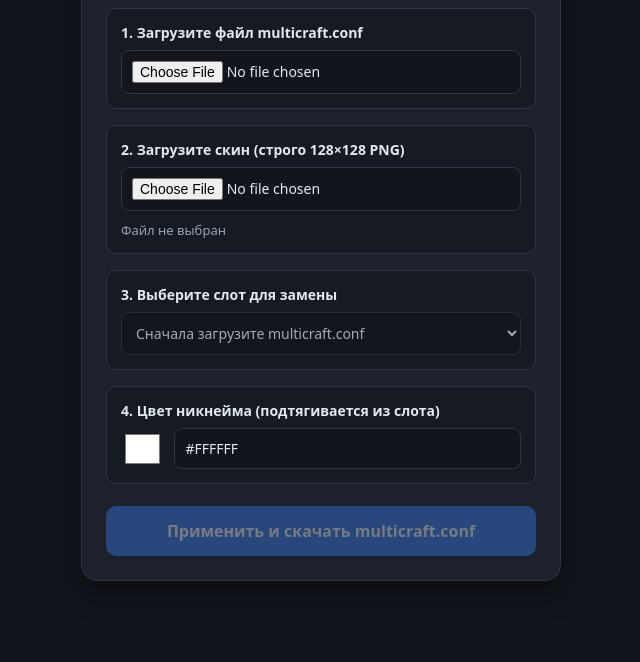
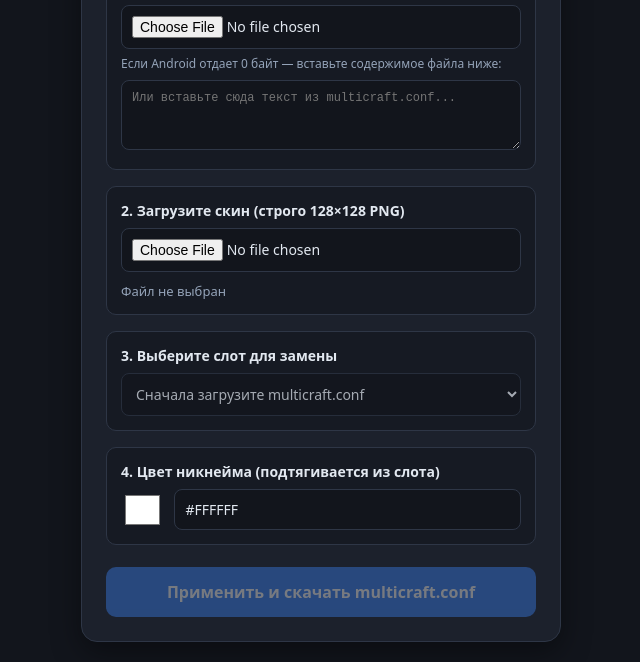
Before and after one commit to levelTXT/Downloading-skins-for-Multicraft, a plain HTML site: page index.html in a window 1280 px wide. Shown: the part 154-816 px from the top of the page, without its empty margins (319-959 px from the left). Drawn offline with Linux system fonts and the light colour scheme.

Commit message:
Update index.html

```diff
--- a/index.html
+++ b/index.html
@@ -26,10 +26,11 @@
             border-radius: 10px; border: 1px solid var(--border);
         }
         .step label { display: block; font-weight: 600; font-size: 14px; margin-bottom: 8px; }
-        input[type="file"], select, input[type="text"] {
+        input[type="file"], select, input[type="text"], textarea {
             width: 100%; padding: 10px; background: var(--bg);
             border: 1px solid var(--border); border-radius: 8px; color: var(--text); font-size: 14px;
         }
+        textarea { resize: vertical; min-height: 70px; margin-top: 8px; font-family: monospace; font-size: 12px; }
         .color-row { display: flex; gap: 10px; align-items: center; }
         input[type="color"] { width: 50px; height: 40px; border: none; border-radius: 8px; background: none; cursor: pointer; }
         button {
@@ -48,6 +49,7 @@
             border-radius: 6px; display: none;
             background: repeating-conic-gradient(#2e3646 0% 25%, #1c212c 0% 50%) 50% / 12px 12px;
         }
+        .hint { font-size: 12px; color: var(--muted); margin-top: 6px; }
     </style>
 </head>
 <body>
@@ -57,8 +59,10 @@
     <div class="subtitle">Замена скина (128×128) и цвета ника</div>
 
     <div class="step">
-        <label>1. Загрузите файл multicraft.conf</label>
-        <input type="file" id="confInput" accept=".conf,.txt">
+        <label>1. Загрузите multicraft.conf (или вставьте текст)</label>
+        <input type="file" id="confInput">
+        <div class="hint">Если Android отдает 0 байт — вставьте содержимое файла ниже:</div>
+        <textarea id="confPaste" placeholder="Или вставьте сюда текст из multicraft.conf..."></textarea>
     </div>
 
     <div class="step">
```
